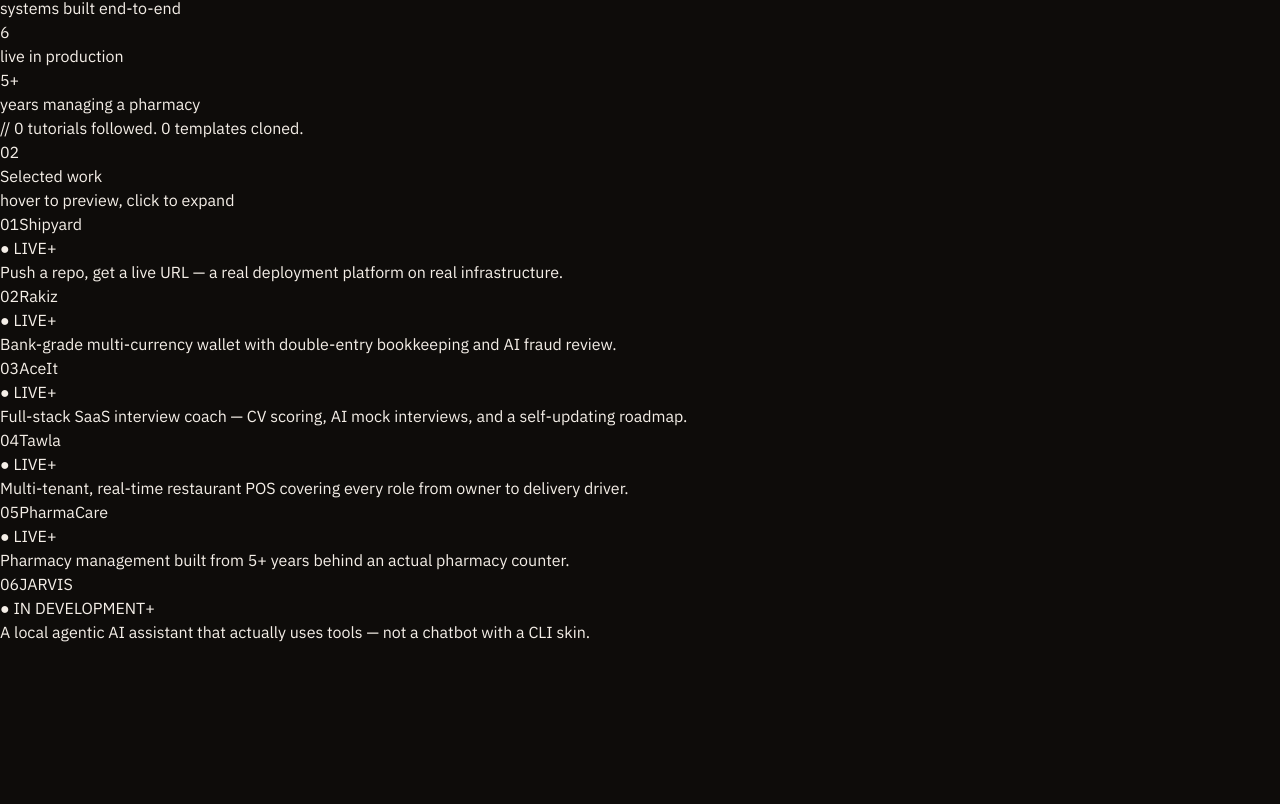
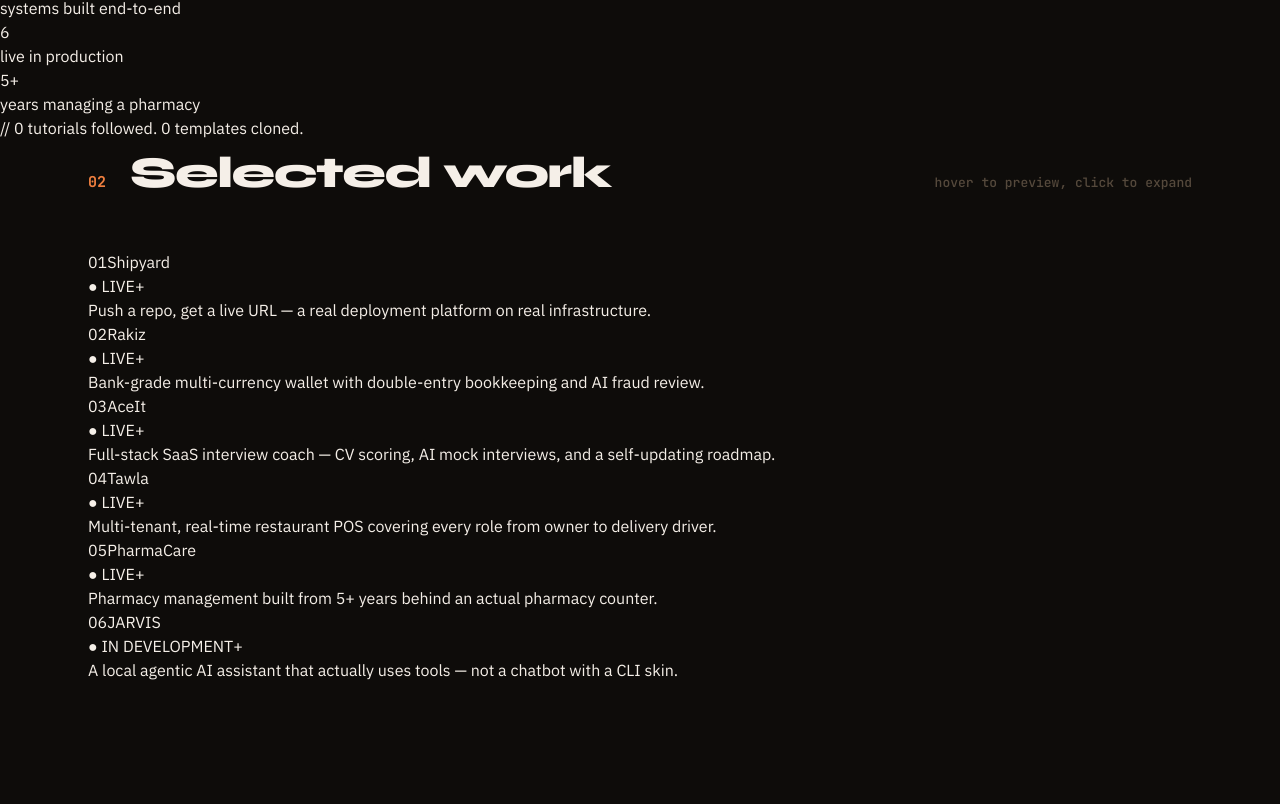
Before and after one commit to Abdallah-khatib-7/My_Portfolio, a React (Vite) app in the folder profile/: page / in a window 1280 px wide. Shown: the part 1716-2520 px from the top of the page. Built offline with nearby package versions, Linux system fonts and the light colour scheme.

Commit message:
fix: correct preview positioning, hover/button overlap, and infinite render loop

```diff
--- a/profile/src/components/Work.jsx
+++ b/profile/src/components/Work.jsx
@@ -1,6 +1,7 @@
 import { useEffect, useRef, useState } from "react";
 import Reveal from "./Reveal";
 import ProjectCard from "./ProjectCard";
+import PreviewImage from "./PreviewImage";
 import { projects } from "../data";
 
 function lerp(start, end, factor) {
@@ -14,9 +15,11 @@ export default function Work() {
   const [expanded, setExpanded] = useState(-1);
   const [hoveredIndex, setHoveredIndex] = useState(-1);
   const [isVisible, setIsVisible] = useState(false);
+  // Set while the cursor is over a row's action buttons, so the floating preview
+  // never sits on top of them and swallow their clicks.
+  const [overActions, setOverActions] = useState(false);
   const [mouse, setMouse] = useState({ x: 0, y: 0 });
   const [smooth, setSmooth] = useState({ x: 0, y: 0 });
-  const [broken, setBroken] = useState({});
   const rafRef = useRef(null);
 
   useEffect(() => {
@@ -43,49 +46,54 @@ export default function Work() {
   return (
     <div
       id="work"
-      className="section work"
-      style={{ paddingTop: 0, paddingBottom: 130 }}
+      className="relative max-w-[1200px] mx-auto pt-0 px-12 pb-[130px] mobile:px-6"
       onMouseMove={handleMouseMove}
     >
-      <Reveal className="work__header">
-        <div className="section-index">02</div>
-        <div className="section-title">Selected work</div>
-        <div className="work__hint">hover to preview, click to expand</div>
+      <Reveal className="flex items-baseline gap-6 flex-wrap">
+        <div className="text-accent font-mono text-[15px] font-bold">02</div>
+        <div className="font-display text-[44px] font-extrabold tracking-[-1.5px] mobile:text-[32px]">
+          Selected work
+        </div>
+        <div className="text-muted-3 font-mono text-[13px] font-medium ml-auto">
+          hover to preview, click to expand
+        </div>
       </Reveal>
 
       <div
-        className="work__preview"
+        className="fixed top-0 left-0 z-50 pointer-events-none mobile:hidden"
         style={{
           transform: `translate3d(${clampedX}px, ${clampedY}px, 0)`,
-          opacity: isVisible ? 1 : 0,
+          opacity: isVisible && !overActions ? 1 : 0,
         }}
       >
-        <div className="work__preview-box">
+        <div className="relative w-[300px] h-[150px] rounded-2xl overflow-hidden shadow-[0_30px_60px_-20px_rgba(0,0,0,0.6)]">
           {projects.map((p, i) => (
             <div
               key={p.name}
-              className="work__preview-cover"
+              className="absolute inset-0 flex flex-col items-center justify-center gap-[6px] transition-opacity duration-[350ms] ease-out"
               style={{ background: p.color, opacity: hoveredIndex === i ? 1 : 0 }}
             >
-              {!broken[p.name] ? (
-                <img
-                  src={p.previewImage}
-                  alt=""
-                  className="work__preview-img"
-                  onError={() => setBroken((b) => ({ ...b, [p.name]: true }))}
-                />
-              ) : (
-                <>
-                  <span className="work__preview-num">{p.num}</span>
-                  <span className="work__preview-name">{p.name}</span>
-                </>
-              )}
+              {/* Base layer: always rendered on the project's gradient. It shows
+                  while a slow screenshot loads, and remains if every preview
+                  source fails — so this box is never blank. */}
+              <span className="relative z-[1] font-mono text-[15px] font-bold text-[rgba(0,0,0,0.55)]">
+                {p.num}
+              </span>
+              <span className="relative z-[1] font-display text-[26px] font-extrabold text-[#14121f] tracking-[-0.5px]">
+                {p.name}
+              </span>
+
+              {/* Screenshot → GitHub OG card → (nothing, placeholder shows). */}
+              <PreviewImage
+                sources={p.previewSources}
+                className="absolute inset-0 z-[2] w-full h-full object-cover object-top transition-opacity duration-500 ease-out"
+              />
             </div>
           ))}
         </div>
       </div>
 
-      <div className="work__list">
+      <div className="mt-11">
         {projects.map((p, i) => (
           <ProjectCard
             key={p.name}
@@ -99,7 +107,10 @@ export default function Work() {
             onHoverEnd={() => {
               setHoveredIndex(-1);
               setIsVisible(false);
+              setOverActions(false);
             }}
+            onActionsHoverStart={() => setOverActions(true)}
+            onActionsHoverEnd={() => setOverActions(false)}
           />
         ))}
       </div>
```
